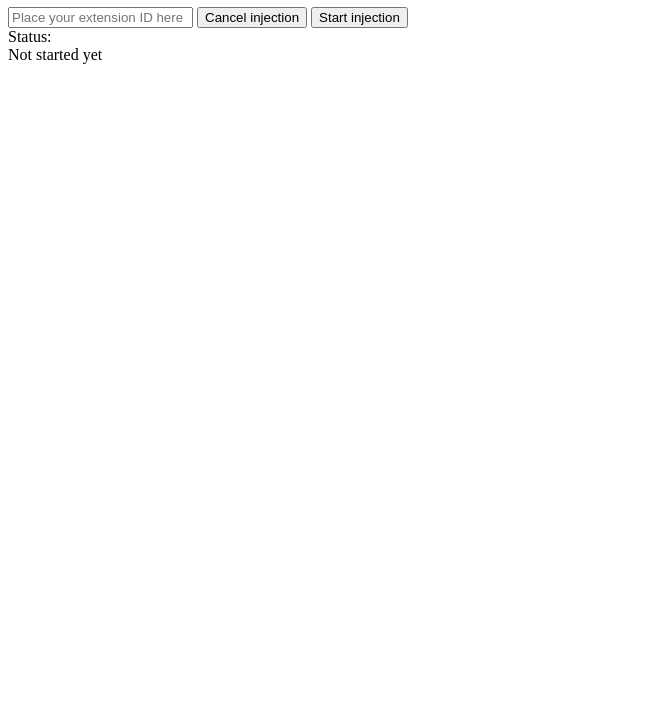
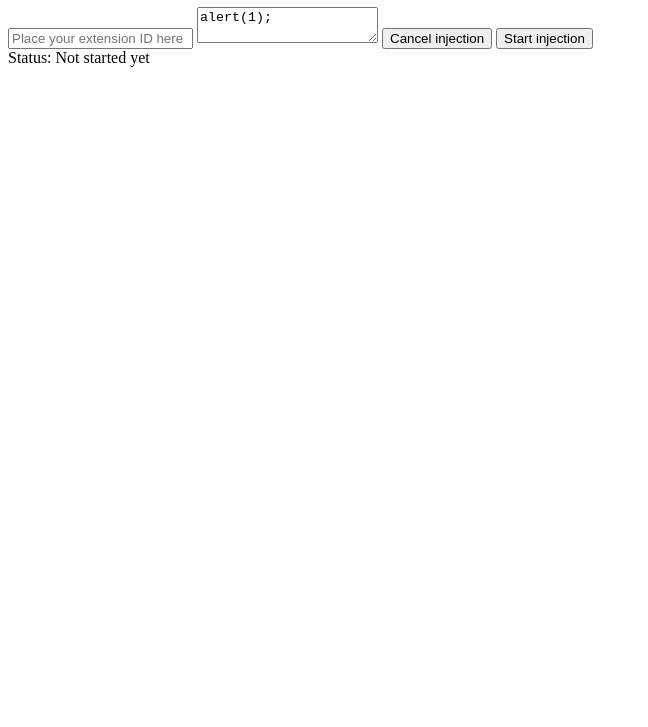
Before and after one commit to NottPeak/skiovox-breakout, a browser extension: page index.html in a window 1280 px wide. Shown: the part 73-800 px from the top of the page, without its empty margins (0-648 px from the left). Drawn offline with Linux system fonts and the light colour scheme.

Commit message:
added payload area

```diff
--- a/index.html
+++ b/index.html
@@ -12,13 +12,14 @@
     <h1>Extension breakout</h1>
     <div>
         <input type="text"  id="extid" placeholder="Place your extension ID here">
+        <textarea id="payload" placeholder="Enter exploit code here">alert(1);</textarea>
         <button id="cancelinjection">Cancel injection</button>
         <button id="startinjection">Start injection</button>
 
     </div>
 
 
-    Status: <div id="status">Not started yet</div>
+    Status: <span id="status">Not started yet</span>
     <script src="index.js"></script>
 </body>
 </html>
```
